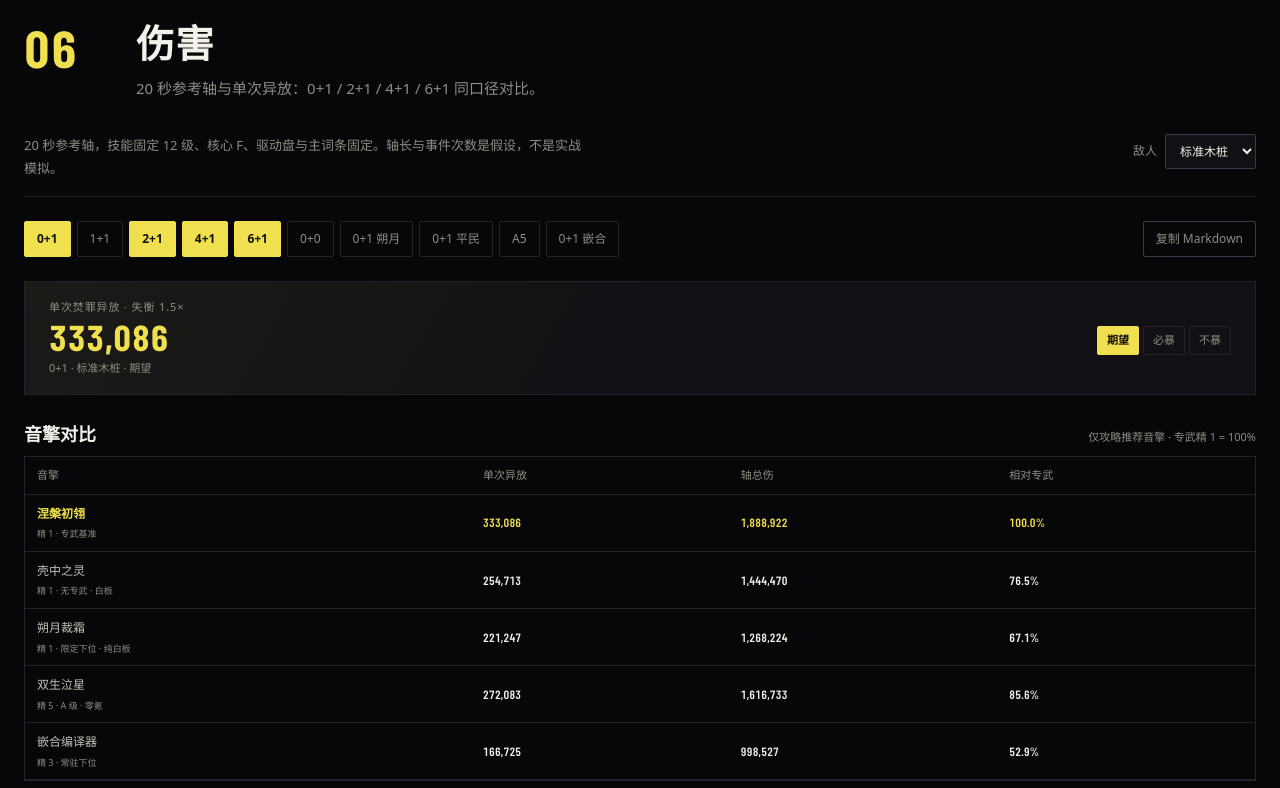
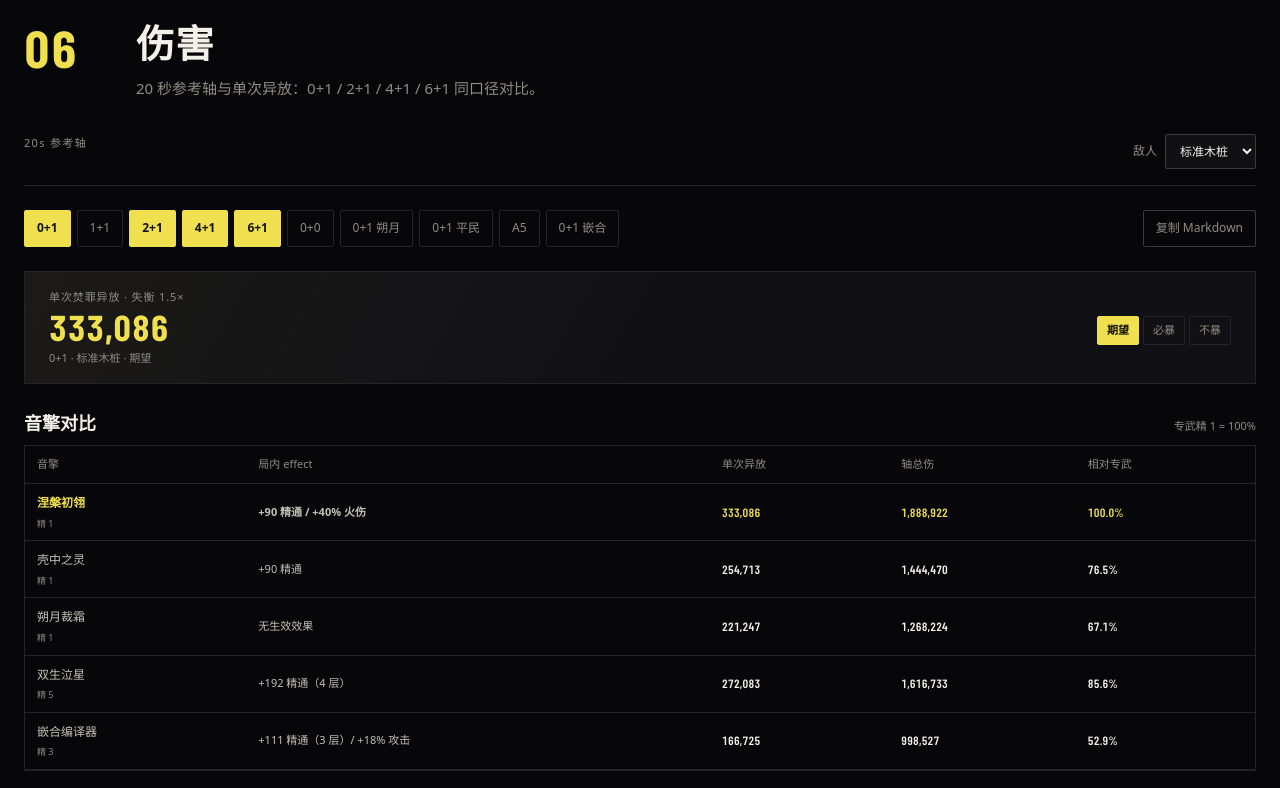
Before and after one commit to telmass/ZenlessSolution, a Vue app: page /agents/phoenix in a window 1280 px wide. Shown: the part 11000-11788 px from the top of the page. Built offline with nearby package versions, Linux system fonts and the light colour scheme.

Commit message:
feat: 音擎局内 effect 明细

```diff
--- a/src/components/DamageSection.vue
+++ b/src/components/DamageSection.vue
@@ -170,13 +170,13 @@ function engineName(item: ComputedConfig) {
   return ENGINE_NAMES[item.engineId] ?? item.label
 }
 
-function engineNote(item: ComputedConfig) {
-  if (item.id === '0+1') return '专武基准'
-  if (item.id === '0+0') return '无专武 · 白板'
-  if (item.id === '0+1 朔月') return '限定下位 · 纯白板'
-  if (item.id === 'A5') return 'A 级 · 零氪'
-  if (item.id === '0+1 嵌合') return '常驻下位'
-  return item.note
+function engineEffectText(item: ComputedConfig) {
+  if (item.id === '0+1') return '+90 精通 / +40% 火伤'
+  if (item.id === '0+0') return '+90 精通'
+  if (item.id === '0+1 朔月') return '无生效效果'
+  if (item.id === 'A5') return '+192 精通（4 层）'
+  if (item.id === '0+1 嵌合') return '+111 精通（3 层）/ +18% 攻击'
+  return '—'
 }
 const single = computed(() =>
   computeSingleRelease(props.agent, singleConfig.value.panel.stats, singleConfig.value.build, enemy.value, singleMode.value),
@@ -287,9 +287,7 @@ async function copyMarkdown() {
 <template>
   <div class="damage">
     <div class="damage-toolbar">
-      <p class="damage-note">
-        20 秒参考轴，技能固定 12 级、核心 F、驱动盘与主词条固定。轴长与事件次数是假设，不是实战模拟。
-      </p>
+      <span class="damage-axis">20s 参考轴</span>
       <label class="damage-enemy">
         <span>敌人</span>
         <select v-model="enemyId">
@@ -304,7 +302,6 @@ async function copyMarkdown() {
         :key="config.id"
         class="damage-chip"
         :class="{ 'is-active': selected.includes(config.id) }"
-        :title="config.note"
         @click="toggle(config.id)"
       >
         {{ config.label }}
@@ -318,7 +315,7 @@ async function copyMarkdown() {
           <span class="damage-kicker">单次焚罪异放 · 失衡 1.5×</span>
           <b class="num">{{ format(single.total) }}</b>
         </div>
-        <div class="damage-modes" role="group" aria-label="暴击口径">
+        <div class="damage-modes" role="group" aria-label="暴击计算方式">
           <button
             v-for="mode in (['expected', 'crit', 'none'] as const)"
             :key="mode"
@@ -329,7 +326,7 @@ async function copyMarkdown() {
           </button>
         </div>
       </div>
-      <p class="damage-meta" :title="enemy.note">
+      <p class="damage-meta">
         {{ singleConfig.label }} · {{ enemy.label }} · {{ singleMode === 'expected' ? '期望' : singleMode === 'crit' ? '必暴' : '不暴' }}
       </p>
     </section>
@@ -337,13 +334,14 @@ async function copyMarkdown() {
     <section class="damage-engines">
       <div class="damage-engines__head">
         <h3>音擎对比</h3>
-        <span>仅攻略推荐音擎 · 专武精 1 = 100%</span>
+        <span>专武精 1 = 100%</span>
       </div>
       <div class="damage-table-wrap">
         <table class="damage-table">
           <thead>
             <tr>
               <th>音擎</th>
+              <th>局内 effect</th>
               <th>单次异放</th>
               <th>轴总伤</th>
               <th>相对专武</th>
@@ -353,8 +351,9 @@ async function copyMarkdown() {
             <tr v-for="item in engineRows" :key="item.id" :class="{ 'is-total': item.id === '0+1' }">
               <th>
                 {{ engineName(item) }}
-                <small>精 {{ item.refinement }} · {{ engineNote(item) }}</small>
+                <small>精 {{ item.refinement }}</small>
               </th>
+              <td class="effect-cell">{{ engineEffectText(item) }}</td>
               <td class="num">{{ format(item.damage.single.total) }}</td>
               <td class="num">{{ format(total(item)) }}</td>
               <td class="num">{{ percent(item.relative) }}</td>
@@ -362,12 +361,6 @@ async function copyMarkdown() {
           </tbody>
         </table>
       </div>
-      <p class="damage-meta">
-        同为 0 影画、54 词条、标准木桩、20s 参考轴；不带入其他未推荐音擎。局内 effect 已计入：
-        壳中之灵 +90 精通，双生泣星按 4 层 +192 精通，嵌合编译器按 3 层 +111 精通与 +18% 攻击，
-        涅槃初翎 +90 精通与 +40% 火伤；朔月裁霜的冰伤/异放增伤对火属性不触发。以上是 100% 覆盖上限，
-        不等同于抽取推荐顺序；双生泣星需要维持 4 层。
-      </p>
     </section>
 
     <div class="damage-table-wrap">
@@ -419,7 +412,6 @@ async function copyMarkdown() {
 
     <section class="damage-attribution">
       <h3>影画增量归因</h3>
-      <p class="damage-meta">同一 54 词条预算、技能 12 级；音擎/词条差异不计入影画归因。</p>
       <div class="damage-steps">
         <div v-for="step in attribution" :key="step.from">
           <span>{{ step.label }} · {{ step.from }} → {{ step.to }}</span>
@@ -461,14 +453,6 @@ async function copyMarkdown() {
         </table>
       </div>
     </details>
-
-    <div class="damage-assumptions">
-      <h3>口径与假设</h3>
-      <ul>
-        <li v-for="item in baseline.damage.axis.assumptions" :key="item">{{ item }}</li>
-        <li>{{ enemy.label }}：{{ enemy.note }}</li>
-      </ul>
-    </div>
   </div>
 </template>
 
@@ -488,11 +472,10 @@ async function copyMarkdown() {
   border-bottom: 1px solid var(--line);
 }
 
-.damage-note {
-  max-width: 76ch;
+.damage-axis {
   color: var(--muted);
-  font-size: var(--fs-13);
-  line-height: 1.75;
+  font-size: var(--fs-11);
+  letter-spacing: 0.12em;
 }
 
 .damage-enemy {
@@ -676,7 +659,6 @@ async function copyMarkdown() {
 }
 
 .damage-attribution,
-.damage-assumptions,
 .damage-engines {
   display: grid;
   gap: 6px;
@@ -700,8 +682,16 @@ async function copyMarkdown() {
   font-size: var(--fs-11);
 }
 
-.damage-attribution h3,
-.damage-assumptions h3 {
+.damage-engines .damage-table {
+  min-width: 820px;
+}
+
+.effect-cell {
+  color: var(--text-2) !important;
+  font-size: var(--fs-11);
+}
+
+.damage-attribution h3 {
   font-family: var(--font-display);
   font-size: var(--fs-18);
   font-weight: 600;
@@ -748,15 +738,6 @@ async function copyMarkdown() {
   margin-bottom: var(--s3);
 }
 
-.damage-assumptions ul {
-  display: grid;
-  gap: 4px;
-  padding-left: 16px;
-  color: var(--muted);
-  font-size: var(--fs-11);
-  line-height: 1.7;
-}
-
 @media (max-width: 820px) {
   .damage-toolbar {
     flex-direction: column;
```
